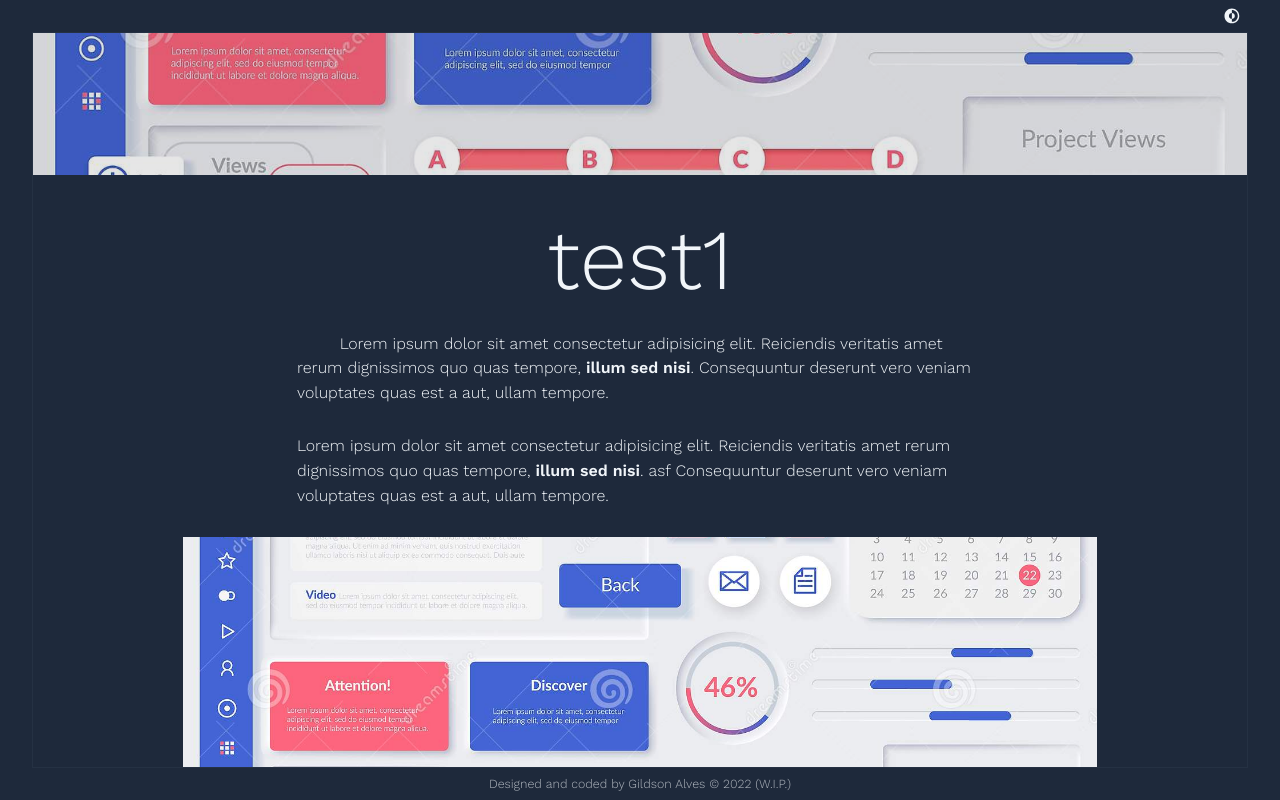
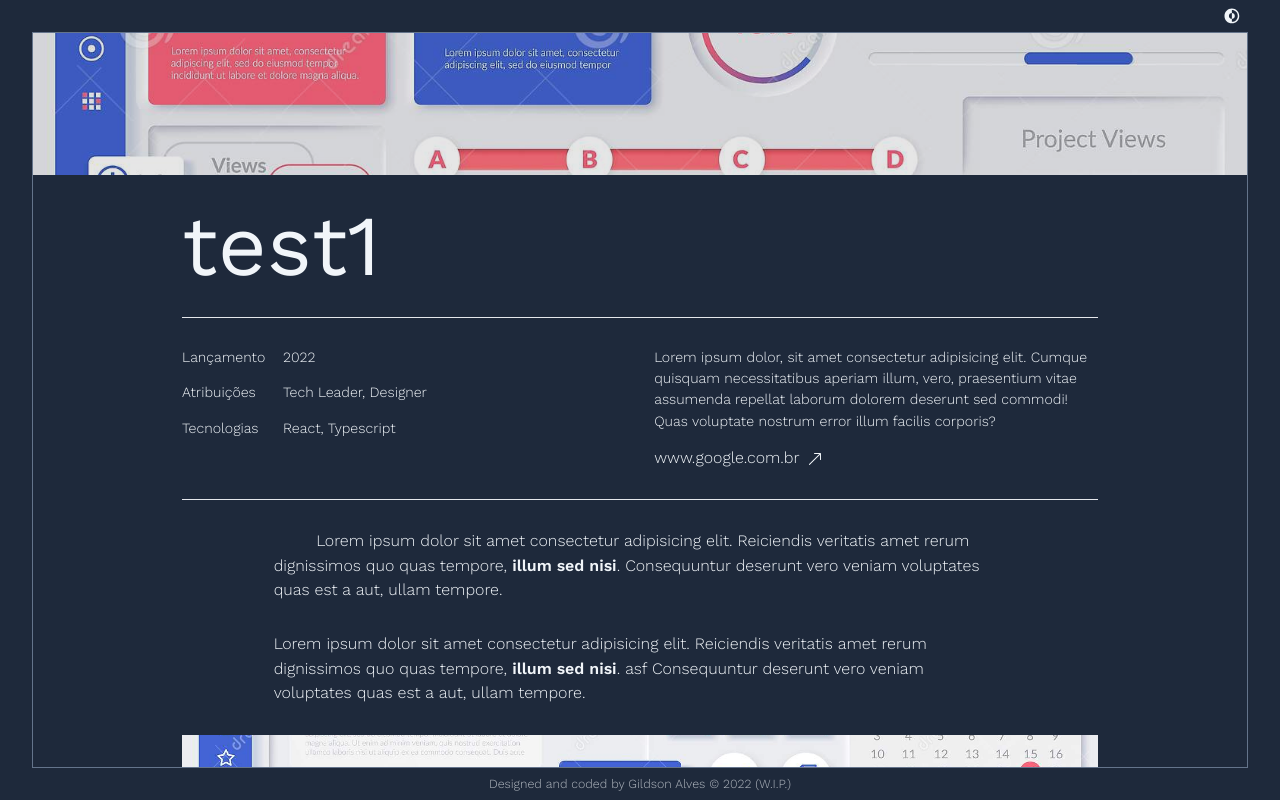
Before and after one commit to GilAlvez/portfolio, a Next.js app: page /work/test1 in a window 1280 px wide. Built offline with nearby package versions, Linux system fonts and the light colour scheme.

Commit message:
(feat page) work overview 4/5

```diff
--- a/app/layout.tsx
+++ b/app/layout.tsx
@@ -16,9 +16,7 @@
 					<div className="h-10 flex justify-end">
 						<ToggleTheme />
 					</div>
-					<main className="h-full scrollbar overflow-y-scroll border p-10 border-slate-500/10">
-						{children}
-					</main>
+					<main className="h-full scrollbar overflow-y-scroll border p-10 border-slate-500">{children}</main>
 
 					<footer className="mt-auto select-none py-2 text-center text-sm opacity-70 ">
 						Designed and coded by Gildson Alves © 2022 (W.I.P.)
--- a/app/work/[slug]/page.tsx
+++ b/app/work/[slug]/page.tsx
@@ -1,5 +1,6 @@
 /* eslint-disable @next/next/no-img-element */
 import Image from 'next/image';
+import { BsArrowUpRight } from 'react-icons/bs';
 
 interface WorkBySlugPage {
 	params: {
@@ -10,30 +11,70 @@
 const WorkBySlug = ({ params }: WorkBySlugPage) => {
 	return (
 		<>
+			{/* BANNER */}
 			<figure className="-mx-10 -mt-10 h-40 relative brightness-90 select-none">
 				<Image src={'/Dashboard.jpg'} alt="Banner do projeto" className="object-cover" fill priority />
 			</figure>
-			<section className="rich-text py-12 flex flex-col items-center gap-8">
+			<div className="flex flex-col gap-8 py-8 container mx-auto lg:px-32 2xl:px-52">
+				{/* TITLE */}
 				<h1>{params.slug}</h1>
+				<hr />
+				<div className="grid grid-cols-2 gap-8">
+					<div className="flex gap-5">
+						<ol className="flex flex-col gap-4">
+							<li>Lançamento</li>
+							<li>Atribuições</li>
+							<li>Tecnologias</li>
+						</ol>
+						<ol className="flex flex-col gap-4">
+							<li>2022</li>
+							<li>Tech Leader, Designer</li>
+							<li>React, Typescript</li>
+						</ol>
+					</div>
+
+					<div className="flex flex-col gap-4">
 						<p>
-					Lorem ipsum dolor sit amet consectetur adipisicing elit. Reiciendis veritatis amet rerum dignissimos
-					quo quas tempore, <a>illum sed nisi</a>. Consequuntur deserunt vero veniam voluptates quas est a
-					aut, ullam tempore.
+							Lorem ipsum dolor, sit amet consectetur adipisicing elit. Cumque quisquam necessitatibus aperiam
+							illum, vero, praesentium vitae assumenda repellat laborum dolorem deserunt sed commodi! Quas
+							voluptate nostrum error illum facilis corporis?
+						</p>
+						<a
+							className="text-lg flex items-center gap-2 w-max"
+							href="www.google.com.br"
+							target="_blank"
+							rel="noreferrer noopener"
+						>
+							<span>www.google.com.br</span>
+							<BsArrowUpRight />
+						</a>
+					</div>
+				</div>
+				<hr />
+
+				{/* RICH TEXT */}
+				<section className="rich-text flex flex-col items-center gap-8">
+					<p>
+						Lorem ipsum dolor sit amet consectetur adipisicing elit. Reiciendis veritatis amet rerum
+						dignissimos quo quas tempore, <a>illum sed nisi</a>. Consequuntur deserunt vero veniam voluptates
+						quas est a aut, ullam tempore.
 					</p>
 					<p>
-					Lorem ipsum dolor sit amet consectetur adipisicing elit. Reiciendis veritatis amet rerum dignissimos
-					quo quas tempore, <a>illum sed nisi</a>. asf Consequuntur deserunt vero veniam voluptates quas est a
-					aut, ullam tempore.
+						Lorem ipsum dolor sit amet consectetur adipisicing elit. Reiciendis veritatis amet rerum
+						dignissimos quo quas tempore, <a>illum sed nisi</a>. asf Consequuntur deserunt vero veniam
+						voluptates quas est a aut, ullam tempore.
 					</p>
 					<img src="/Dashboard.jpg" alt="Gildson Foto" />
 					<p>
-					Lorem ipsum dolor sit amet consectetur adipisicing elit. Reiciendis veritatis amet rerum dignissimos
-					quo quas tempore, <a>illum sed nisi</a>. asf Consequuntur deserunt vero veniam voluptates quas est a
-					aut, ullam tempore. Lorem ipsum dolor sit amet consectetur adipisicing elit. Reiciendis veritatis
-					amet rerum dignissimos quo quas tempore, <a>illum sed nisi</a>. asf Consequuntur deserunt vero
-					veniam voluptates quas est a aut, ullam tempore.
+						Lorem ipsum dolor sit amet consectetur adipisicing elit. Reiciendis veritatis amet rerum
+						dignissimos quo quas tempore, <a>illum sed nisi</a>. asf Consequuntur deserunt vero veniam
+						voluptates quas est a aut, ullam tempore. Lorem ipsum dolor sit amet consectetur adipisicing elit.
+						Reiciendis veritatis amet rerum dignissimos quo quas tempore, <a>illum sed nisi</a>. asf
+						Consequuntur deserunt vero veniam voluptates quas est a aut, ullam tempore.
 					</p>
 				</section>
+				<span className="text-end">{new Date().toLocaleString()}</span>
+			</div>
 		</>
 	);
 };
--- a/styles/_globals.scss
+++ b/styles/_globals.scss
@@ -22,11 +22,11 @@
 		@apply m-0 p-0 box-border;
 	}
 	body {
-		@apply antialiased min-h-screen transition duration-1000 font-light
+		@apply antialiased min-h-screen transition duration-500 dark:font-light
 		bg-slate-100 text-slate-800
 		dark:bg-slate-800 dark:text-slate-100
-		selection:bg-primary-100 selection:text-slate-800
-		dark:selection:bg-slate-700 dark:selection:text-primary-50;
+		selection:bg-primary-300 selection:text-slate-800
+		dark:selection:bg-slate-700 dark:selection:text-primary-400;
 	}
 	a {
 		@apply cursor-pointer;
--- a/styles/_rich-text.scss
+++ b/styles/_rich-text.scss
@@ -4,12 +4,6 @@
 
 @layer base {
 	.rich-text {
-		* {
-			@apply font-light;
-		}
-		h1 {
-			@apply text-8xl;
-		}
 		h2 {
 			@apply text-4xl;
 		}
@@ -31,16 +25,22 @@
 		}
 		ul,
 		ol {
-			@apply list-disc list-inside;
+			@apply list-none list-inside;
+		}
+		ul {
+			@apply self-end flex gap-3;
+			li {
+				@apply text-xs px-2 bg-slate-500/40;
+			}
 		}
 		p {
-			@apply first-of-type:indent-12 w-3/5 break-words;
+			@apply first-of-type:indent-12 lg:w-4/5 break-words;
 		}
 		a {
 			@apply font-semibold hover:underline hover:underline-offset-2 hover:decoration-primary-500;
 		}
 		img {
-			@apply max-h-[30rem] select-none -mx-24 w-4/5 object-cover;
+			@apply max-h-[30rem] select-none -mx-24 w-full object-cover;
 		}
 		b,
 		strong {
```
Lines whose indentation alone changed are shown as unchanged.
